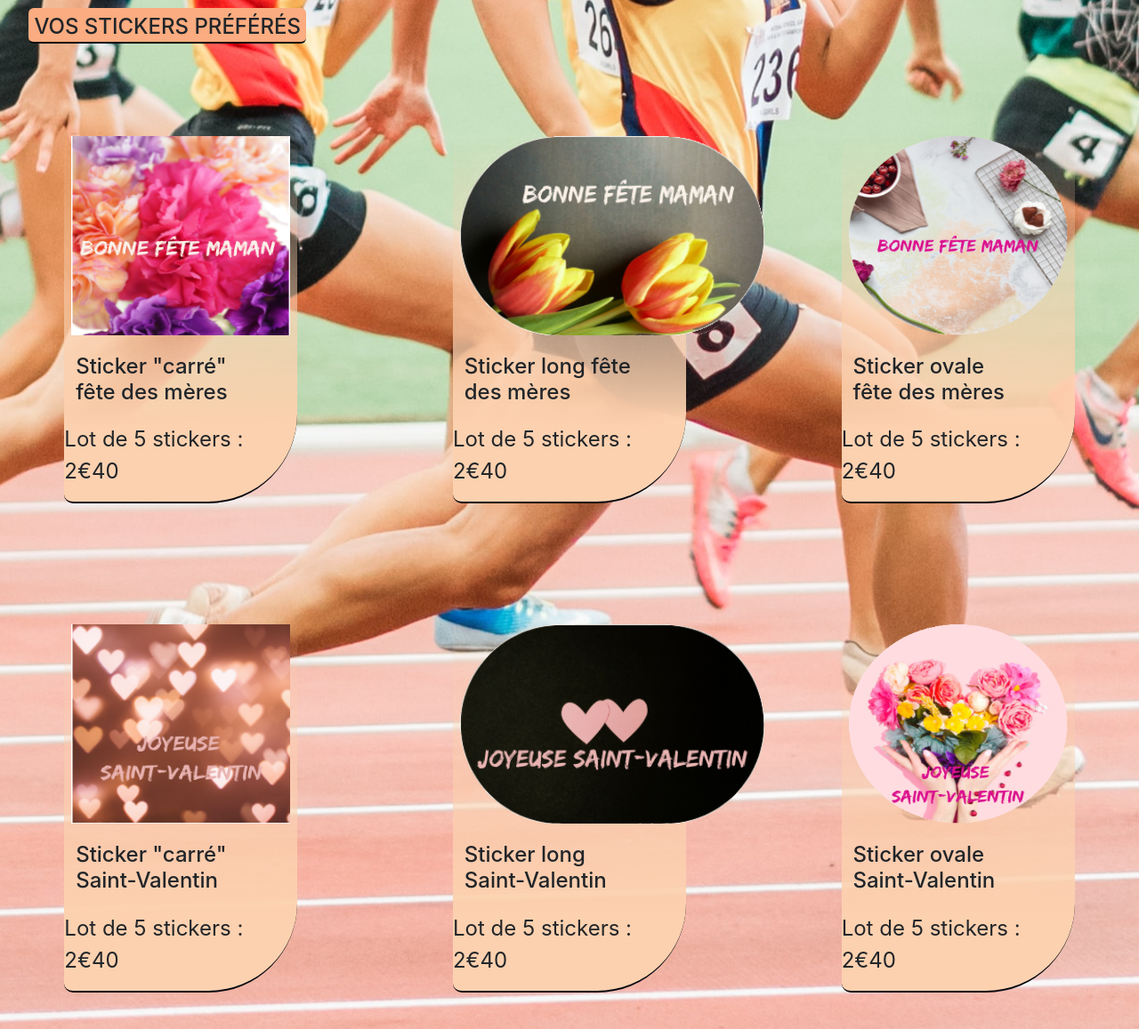
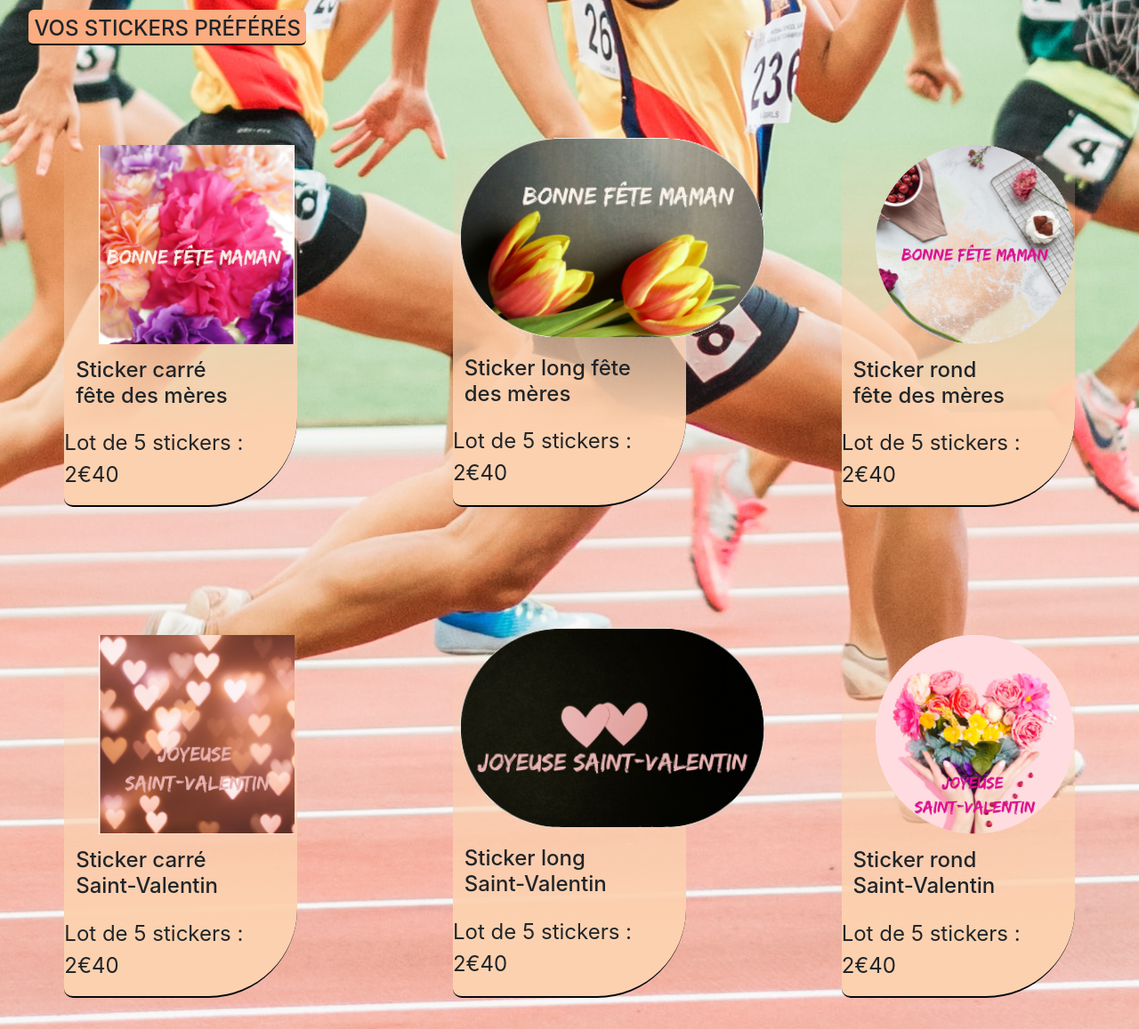
Before and after one commit to pierre-alexandre-detollenaere/Fansticker, a PHP site: page /theme_sport.php in a window 1280 px wide. Shown: the part 884-2041 px from the top of the page at 89% size. Run offline with PHP 8.4, Linux system fonts and the light colour scheme; some libraries are stand-ins or nearby versions.

Commit message:
redimmensionnement images stickers

```diff
--- a/css/header.css
+++ b/css/header.css
@@ -92,6 +92,17 @@ nav a {
     border-radius : 6px;
     font-weight: bold;
     font-size: 1.1rem;
+    width:fit-content;
+}
+
+.btn_third {
+    background-color: #fbac80;
+    color: #000000;
+    border : 4px solid #fbac80 ;
+    border-radius : 6px;
+    font-weight: bold;
+    font-size: 1.1rem;
+    width:fit-content;
 }
 
 .bouton_panier {
--- a/css/theme_sport.css
+++ b/css/theme_sport.css
@@ -25,6 +25,7 @@
     border-bottom: 2px solid #06080f;
 
 }
+
 
 /*========= Body / article/images ==========*/
 
@@ -69,6 +70,14 @@ article img {
     padding: 0.5rem;
 }
 
+.img_bis {
+    margin:auto;
+    width: 217px;
+    height: 217px;
+    padding: 0.5rem;
+    margin-bottom: 25px;
+}
+
 figcaption h3 {
     font-size: 1.3rem;
     padding: 0.8rem;
--- a/includes/header.php
+++ b/includes/header.php
@@ -26,10 +26,10 @@
                                 <div class="dropdown-menu">
                                     <!-- Dropdown menu links -->
                                     <div class="dropdown-menu dropdown-menu-right dropdown-menu-lg-left">
-                                        <button class="dropdown-item align-items-right" type="button"><a href="./theme_sport.php">Sport</a></button>
-                                        <button class="dropdown-item" type="button"><a href="#">Évènements</a></button>
-                                        <button class="dropdown-item" type="button"><a href="#">Métiers</a></button>
-                                        <button class="dropdown-item" type="button"><a href="#">Animaux</a></button>
+                                        <button class="dropdown-item btn_third align-items-right" type="button"><a href="./theme_sport.php">Sport</a></button>
+                                        <button class="dropdown-item btn_third" type="button"><a href="#">Évènements</a></button>
+                                        <button class="dropdown-item btn_third" type="button"><a href="#">Métiers</a></button>
+                                        <button class="dropdown-item btn_third" type="button"><a href="#">Animaux</a></button>
                                     </div>
                                 </div>
                             </button>
--- a/theme_sport.php
+++ b/theme_sport.php
@@ -28,11 +28,11 @@
             <div class="row">
             <article>
                 <figure>
-                <div>
-                    <img src="images/theme_sport/athletisme_carre.png" width=70% alt="sticker père 1">
+                <div class="img_bis">
+                    <img src="images/theme_sport/athletisme_carre.png" alt="sticker père 1">
                 </div>
                 <figcaption>
-                    <h3>Sticker "carré" fête des pères</h3>
+                    <h3>Sticker carré fête des pères</h3>
                     <p>Lot de 5 stickers : 2€40</p>
                 </figcaption>
                 </figure>
@@ -40,7 +40,7 @@
             <article>
                 <figure>
                 <div class="img">
-                    <img src="images/Stickers - En Vedette/étiquette ovale - père2.png" width=70% alt="sticker père 2">
+                    <img src="images/Stickers - En Vedette/étiquette ovale - père2.png" alt="sticker père 2">
                 </div>
                 <figcaption>
                     <h3>Sticker long fête des pères</h3>
@@ -50,11 +50,11 @@
             </article>
             <article>
                 <figure>
-                <div class="img">
-                    <img src="images/Stickers - En Vedette/étiquette ronde - père3.png" width=70% alt="sticker père 3">
+                <div class="img_bis">
+                    <img src="images/Stickers - En Vedette/étiquette ronde - père3.png" alt="sticker père 3">
                 </div>
                 <figcaption>
-                    <h3>Sticker ovale fête des pères</h3>
+                    <h3>Sticker rond fête des pères</h3>
                     <p>Lot de 5 stickers : 2€40</p>
                 </figcaption>
                 </figure>
@@ -66,11 +66,11 @@
             <div class="row">
             <article>
                 <figure>
-                <div class="img">
+                <div class="img_bis">
                     <img src="images/Stickers - En Vedette/étiquette carrée haute - mère1.png" alt="sticker mère 1">
                 </div>
                 <figcaption>
-                    <h3>Sticker "carré" fête des mères</h3>
+                    <h3>Sticker carré fête des mères</h3>
                     <p>Lot de 5 stickers : 2€40</p>
                 </figure>
             </article>
@@ -87,22 +87,22 @@
             </article>
             <article>
                 <figure>
-                <div class="img">
+                <div class="img_bis">
                 <img src="images/Stickers - En Vedette/étiquette ronde - mère3.png" alt="sticker mère 3">
                 </div>
                 <figcaption>
-                    <h3>Sticker ovale fête des mères</h3>
+                    <h3>Sticker rond fête des mères</h3>
                     <p>Lot de 5 stickers : 2€40</p>
                 </figcation>
                 </figure>
             </article>
             <article>
                 <figure>
-                <div class="img">
+                <div class="img_bis">
                 <img src="images/Stickers - En Vedette/étiquette carrée haute - stvalentin1.png" alt="sticker saint valentin 1">
                 </div>
                 <figcaption>
-                    <h3>Sticker "carré" Saint-Valentin</h3>
+                    <h3>Sticker carré Saint-Valentin</h3>
                     <p>Lot de 5 stickers : 2€40</p>
                 </figcaption>
                 </figure>
@@ -120,11 +120,11 @@
             </article>
             <article>
                 <figure>
-                <div class="img">
+                <div class="img_bis">
                 <img src="images/Stickers - En Vedette/étiquette ronde - stvalentin3.png" alt="sticker saint valentin 3">
                 </div>
                 <figcaption>
-                    <h3>Sticker ovale Saint-Valentin</h3>
+                    <h3>Sticker rond Saint-Valentin</h3>
                     <p>Lot de 5 stickers : 2€40</p>
                 </figcaption>
                 </figure>
```
Also changed, not shown: css/en_vedette.css (+8 -0 lines), en_vedette.php (+14 -14 lines), images/Stickers - En Vedette/étiquette carrée haute - mère1_transparent.png (deleted), images/Stickers - En Vedette/étiquette carrée haute - père1_transparent.png (deleted), images/Stickers - En Vedette/étiquette carrée haute - stvalentin1_transparent.png (deleted), images/Stickers - En Vedette/étiquette ovale - mère2_transparent.png (deleted), images/Stickers - En Vedette/étiquette ovale - père2_transparent.png (deleted), images/Stickers - En Vedette/étiquette ovale - stvalentin2_transparent.png (deleted), images/Stickers - En Vedette/étiquette ronde - mère3_transparent.png (deleted), images/Stickers - En Vedette/étiquette ronde - père3_bis.png (added), images/Stickers - En Vedette/étiquette ronde - père3_transparent.png (deleted), images/Stickers - En Vedette/étiquette ronde - stvalentin3_transparent.png (deleted).
